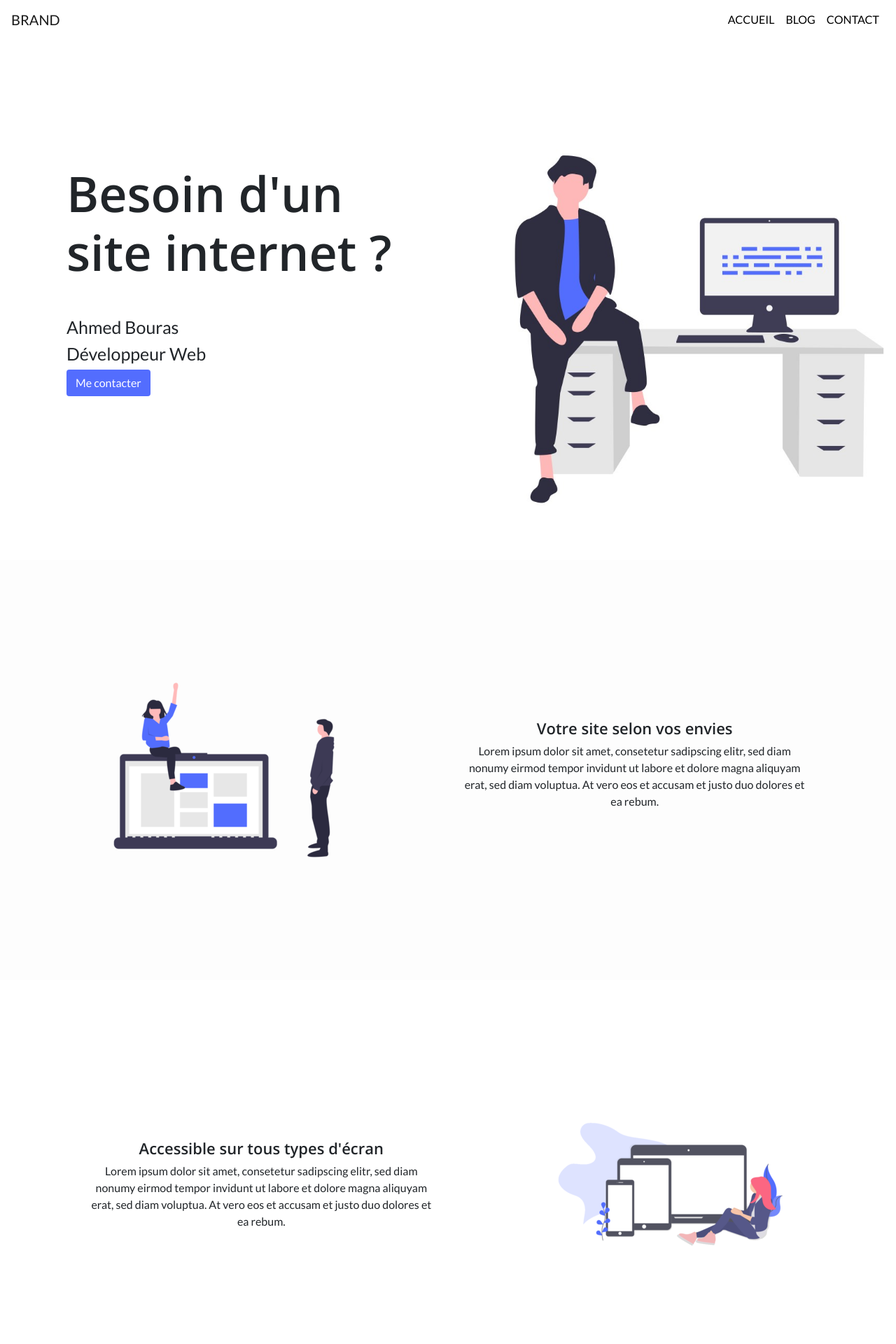
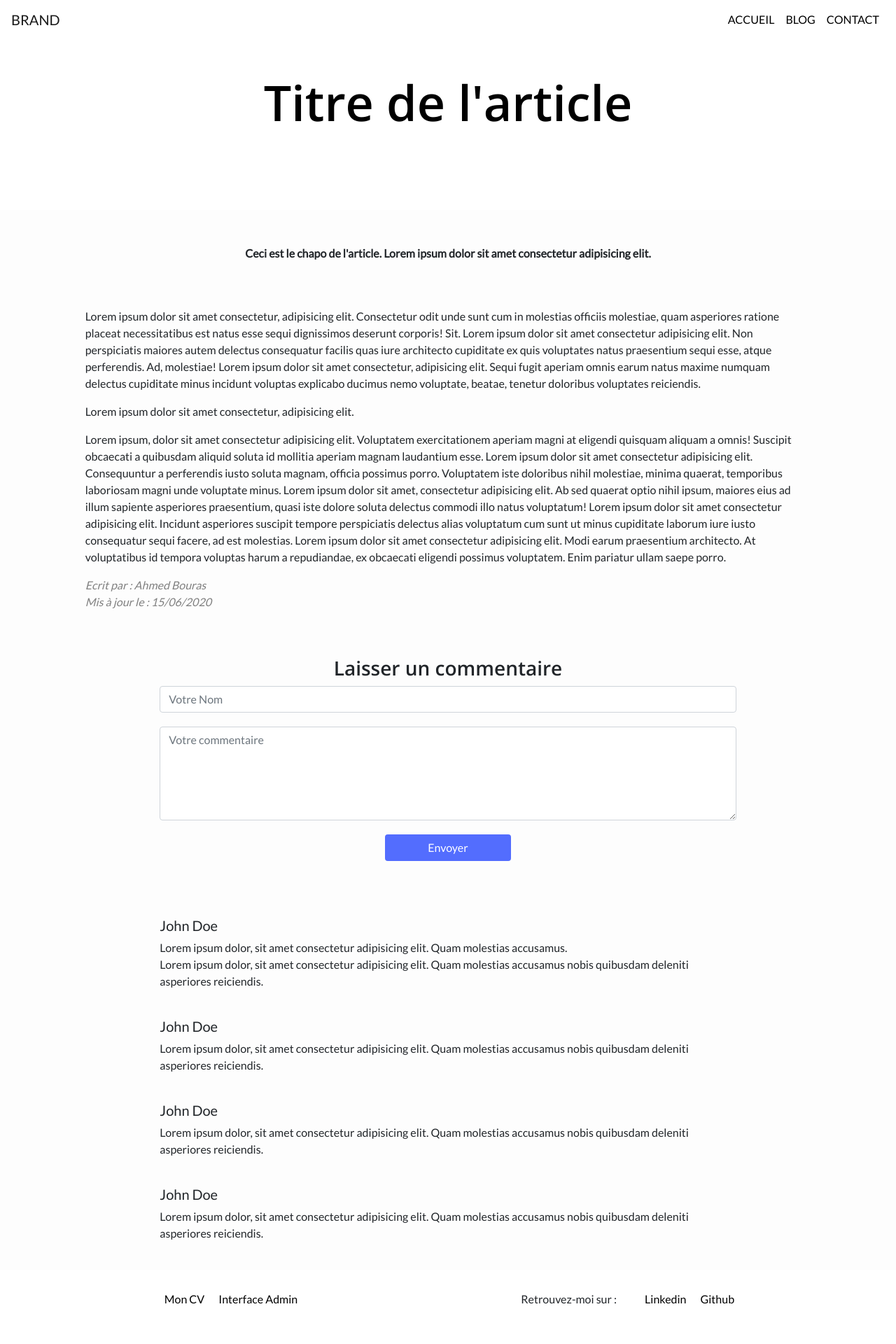
Before and after one commit to ahmedbouras/OC_P5, a PHP site: page /index.php?post in a window 1280 px wide. Shown: the top 1920 px of the page at 70% size. After the commit the page ends 1863 px from the top, so only its background shows below. Run offline with PHP 8.4, Linux system fonts and the light colour scheme; data that the repository does not hold is empty.

Commit message:
postPage : creation of a post example with css rules + modification of the layout of the footer

```diff
--- a/controller/frontend.php
+++ b/controller/frontend.php
@@ -12,3 +12,7 @@ function blog()
 {
     require 'view/blogView.php';
 }
+function post()
+{
+    require 'view/postView.php';
+}
--- a/index.php
+++ b/index.php
@@ -5,6 +5,10 @@ if(isset($_GET['blog']))
 {
     blog();
 }
+elseif(isset($_GET['post']))
+{
+    post();
+}
 else
 {
     home();
--- /dev/null
+++ b/public/css/post.css
@@ -0,0 +1,36 @@
+body {
+    background-color: #FDFDFD;
+}
+#bloc-title {
+    height: 300px;
+    background-color: white;
+}
+#chapo {
+    font-weight: 600;
+    margin-top: 50px;
+    margin-bottom: 50px;
+}
+h1 {
+    color: black;
+    font-size: 70px;
+}
+#from-date {
+    font-style: italic;
+    color: grey;
+}
+#comment-form {
+    margin-top: 50px;
+    margin-bottom: 50px;
+}
+.form-control {
+    margin-bottom: 20px;
+}
+.btn-form {
+    width: 180px;
+}
+#bloc-comments {
+    margin-top: 80px;
+}
+.comment {
+    margin-bottom: 40px;
+}
--- a/view/homeView.php
+++ b/view/homeView.php
@@ -10,7 +10,7 @@ ob_start()
             <h1>Besoin d'un<br>site internet ?</h1>
             <h2>Ahmed Bouras</h2>
             <h2>Développeur Web</h2>
-            <a class="btn btn-primary-custom" href="#" role="button">Me contacter</a>
+            <a class="btn btn-primary-custom" href="index.php#contact-form" role="button">Me contacter</a>
         </div>
     </div>
 </div>
--- /dev/null
+++ b/view/postView.php
@@ -0,0 +1,68 @@
+<?php
+$css = "public/css/post.css";
+$title;
+ob_start()
+?>
+
+<div class="row">
+    <div id="bloc-title" class="col-12 d-flex align-items-center justify-content-center">
+        <h1>Titre de l'article</h1>
+    </div>
+    <div id="chapo" class="col-12 d-flex align-items-center justify-content-center">
+        <p>Ceci est le chapo de l'article. Lorem ipsum dolor sit amet consectetur adipisicing elit.</p>
+    </div>
+    <div class="col-md-10 offset-md-1">
+        <p>Lorem ipsum dolor sit amet consectetur, adipisicing elit. Consectetur odit unde sunt cum in molestias officiis molestiae, quam asperiores ratione placeat necessitatibus est natus esse sequi dignissimos deserunt corporis! Sit.
+            Lorem ipsum dolor sit amet consectetur adipisicing elit. Non perspiciatis maiores autem delectus consequatur facilis quas iure architecto cupiditate ex quis voluptates natus praesentium sequi esse, atque perferendis. Ad, molestiae!
+            Lorem ipsum dolor sit amet consectetur, adipisicing elit. Sequi fugit aperiam omnis earum natus maxime numquam delectus cupiditate minus incidunt voluptas explicabo ducimus nemo voluptate, beatae, tenetur doloribus voluptates reiciendis.
+        </p>
+        <p>Lorem ipsum dolor sit amet consectetur, adipisicing elit.</p>
+        <p>
+            Lorem ipsum, dolor sit amet consectetur adipisicing elit. Voluptatem exercitationem aperiam magni at eligendi quisquam aliquam a omnis! Suscipit obcaecati a quibusdam aliquid soluta id mollitia aperiam magnam laudantium esse.
+            Lorem ipsum dolor sit amet consectetur adipisicing elit. Consequuntur a perferendis iusto soluta magnam, officia possimus porro. Voluptatem iste doloribus nihil molestiae, minima quaerat, temporibus laboriosam magni unde voluptate minus.
+            Lorem ipsum dolor sit amet, consectetur adipisicing elit. Ab sed quaerat optio nihil ipsum, maiores eius ad illum sapiente asperiores praesentium, quasi iste dolore soluta delectus commodi illo natus voluptatum!
+            Lorem ipsum dolor sit amet consectetur adipisicing elit. Incidunt asperiores suscipit tempore perspiciatis delectus alias voluptatum cum sunt ut minus cupiditate laborum iure iusto consequatur sequi facere, ad est molestias.
+            Lorem ipsum dolor sit amet consectetur adipisicing elit. Modi earum praesentium architecto. At voluptatibus id tempora voluptas harum a repudiandae, ex obcaecati eligendi possimus voluptatem. Enim pariatur ullam saepe porro.
+        </p>
+        <p id="from-date">Ecrit par : Ahmed Bouras<br>
+        Mis à jour le : 15/06/2020
+        </p>
+    </div>
+</div>
+<section id="comment-form" class="row">
+    <div class="col-md-8 offset-md-2 text-center">
+        <form action="" method="post">
+            <h3>Laisser un commentaire</h3>
+            <input type="text" name="pseudo" class="form-control" placeholder="Votre Nom" required>
+            <textarea name="comment" class="form-control" cols="30" rows="5" placeholder="Votre commentaire" required></textarea>
+            <button type="submit" class="btn btn-primary-custom btn-form">Envoyer</button>
+        </form>
+    </div>
+</section>
+<div id="bloc-comments" class="row">
+    <div class="offset-md-2 col-md-8">
+        <div class="comment">
+            <h5>John Doe</h5>
+            <p>Lorem ipsum dolor, sit amet consectetur adipisicing elit. Quam molestias accusamus. <br>
+            Lorem ipsum dolor, sit amet consectetur adipisicing elit. Quam molestias accusamus nobis quibusdam deleniti asperiores reiciendis.
+            </p>
+        </div>
+        <div class="comment">
+            <h5>John Doe</h5>
+            <p>Lorem ipsum dolor, sit amet consectetur adipisicing elit. Quam molestias accusamus nobis quibusdam deleniti asperiores reiciendis.</p>
+        </div>
+        <div class="comment">
+            <h5>John Doe</h5>
+            <p>Lorem ipsum dolor, sit amet consectetur adipisicing elit. Quam molestias accusamus nobis quibusdam deleniti asperiores reiciendis.</p>
+        </div>
+        <div class="comment">
+            <h5>John Doe</h5>
+            <p>Lorem ipsum dolor, sit amet consectetur adipisicing elit. Quam molestias accusamus nobis quibusdam deleniti asperiores reiciendis.</p>
+        </div>
+    </div>
+</div>
+
+<?php
+$content = ob_get_clean();
+require 'templates/frontend.php';
+?>
--- a/view/templates/frontend.php
+++ b/view/templates/frontend.php
@@ -38,7 +38,7 @@
         <?= $content ?>
 
         <footer class="row">
-            <div class="col-6 align-self-center">
+            <div class="col-md-6 align-self-center">
                 <ul class="d-flex justify-content-center">
                     <li>
                         <a href="">Mon CV</a>
@@ -48,8 +48,8 @@
                     </li>
                 </ul>
             </div>
-            <div class="col-5 align-self-center">
-                <div id="follow-me" class="d-flex justify-content-center">
+            <div class="col-md-5 align-self-center">
+                <div class="d-flex justify-content-center">
                     <p>Retrouvez-moi sur :</p>
                     <ul class="d-flex">
                         <li>
```
Also changed, not shown: view/blogView.php (+7 -7 lines).
